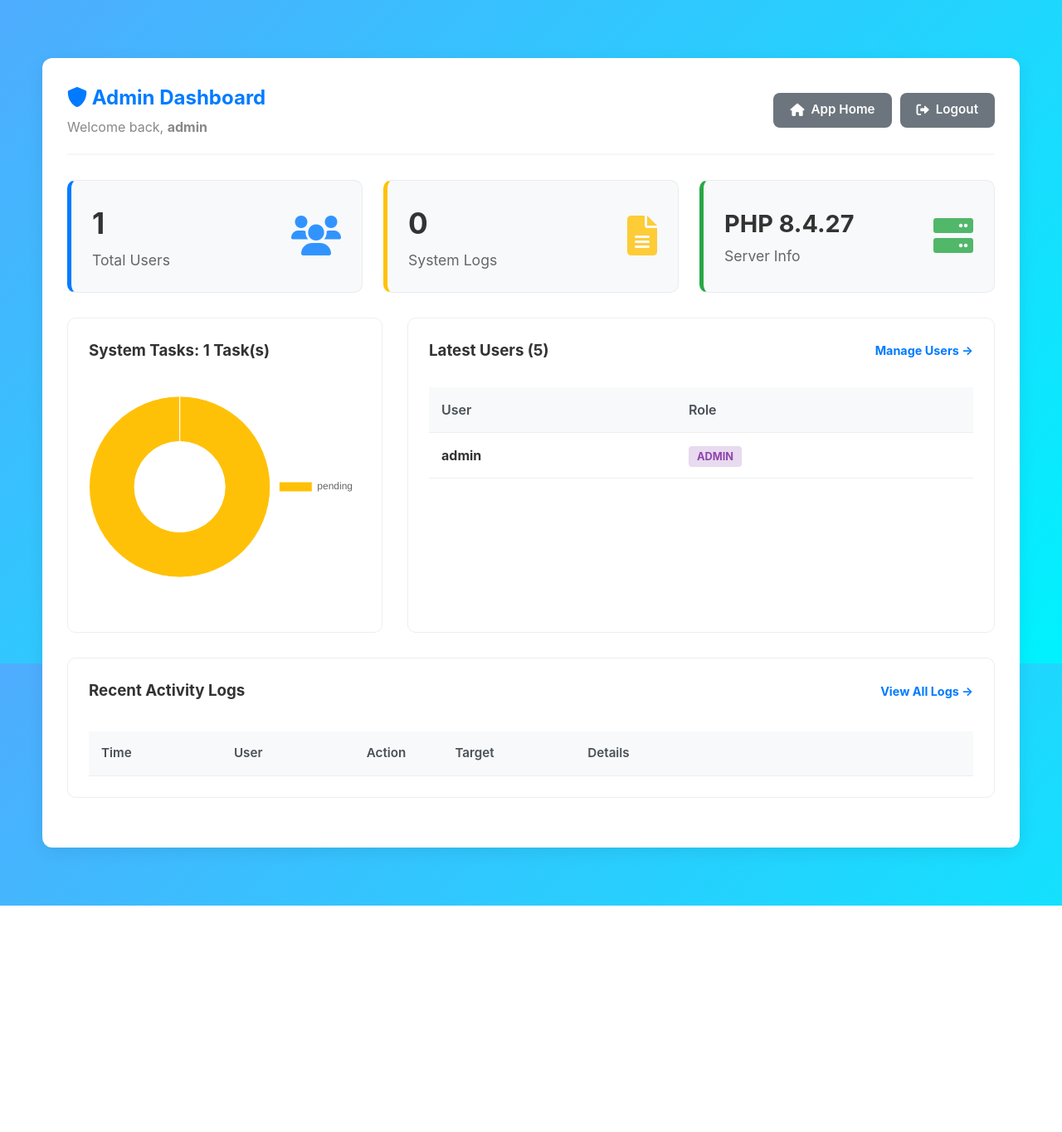
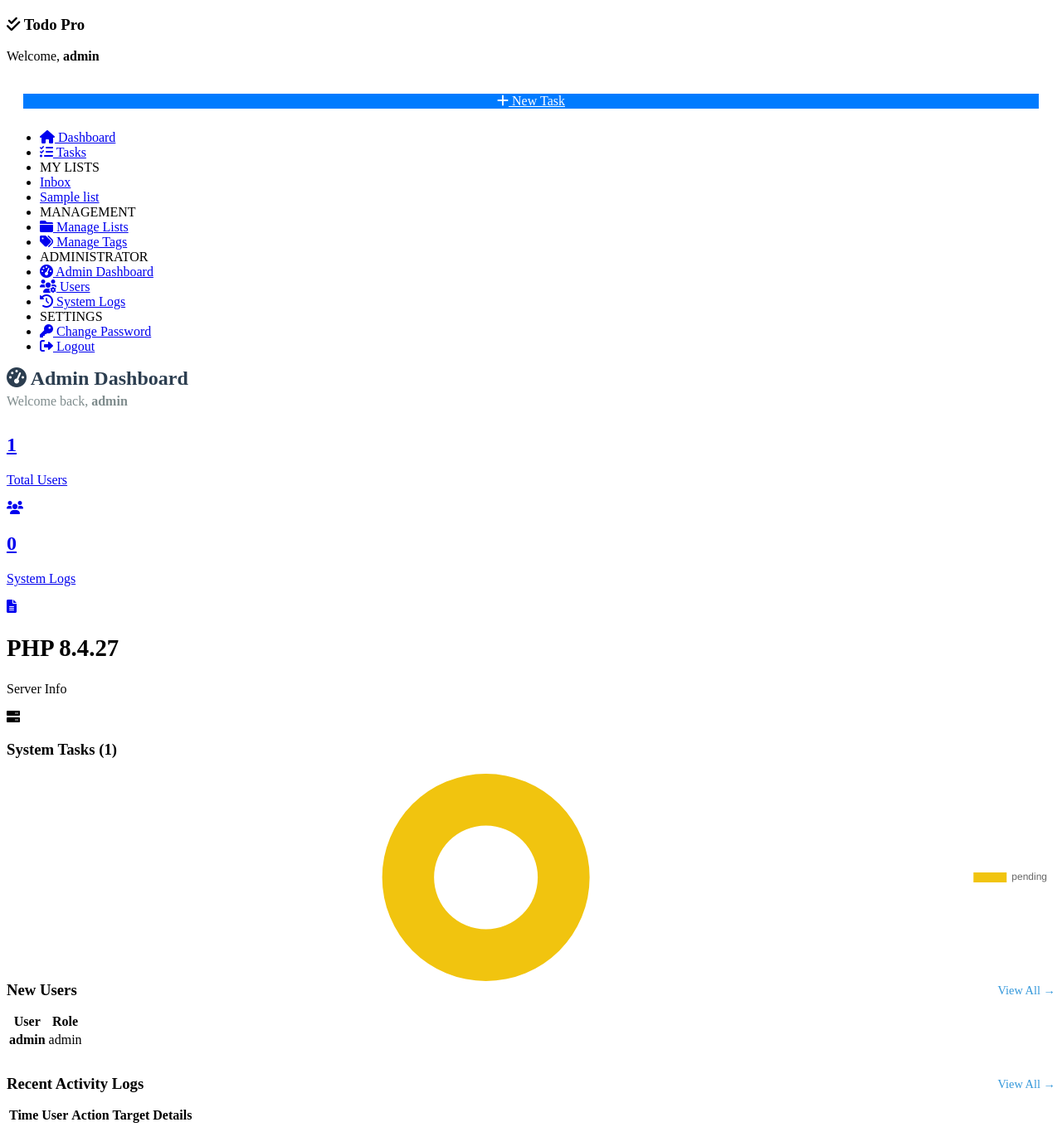
Before and after one commit to MinhQuanhehehe/project1, a PHP site: page /admin/admin.php in a window 1280 px wide. Shown: the whole page at 83% size. Before the commit the page ends 1092 px from the top, so only its background shows below. Run offline with PHP 8.4, Linux system fonts and the light colour scheme; a user stored in the database is signed in; data comes from the database, SQL or seed files in the repository; tables that the repository leaves empty hold one stand-in row (values such as "Sample post"); data that the repository does not hold is empty.

Commit message:
Update admin.php

```diff
--- a/todolist/admin/admin.php
+++ b/todolist/admin/admin.php
@@ -4,7 +4,7 @@ global $conn;
 include '../config/db_connect.php';
 
 if (!isset($_SESSION['role']) || $_SESSION['role'] !== 'admin') {
-    header("Location: home.php");
+    header("Location: ../home.php");
     exit;
 }
 
@@ -37,110 +37,66 @@ $logs_result = $conn->query("SELECT l.*, u.username FROM ActivityLogs l LEFT JOI
 <html lang="en">
 <head>
     <meta charset="UTF-8">
-    <title>Admin Dashboard - Todo App Pro</title>
-    <link rel="stylesheet" href="../assets/css/style.css">
+    <title>Admin Dashboard</title>
+    <link rel="stylesheet" href="../assets/css/style1.css?v=1.0">
     <link rel="stylesheet" href="https://cdnjs.cloudflare.com/ajax/libs/font-awesome/6.0.0/css/all.min.css">
     <script src="https://cdn.jsdelivr.net/npm/chart.js"></script>
+</head>
+<body>
 
-    <style>
-        .admin-container {
-            width: 95%; max-width: 1600px;
-            margin: 30px auto;
-            background: #fff; padding: 30px; border-radius: 12px;
-            box-shadow: 0 5px 20px rgba(0,0,0,0.08);
-        }
+<?php
+$path_to_root = '../';
+include '../includes/sidebar.php';
+?>
 
-        .card-grid { display: grid; grid-template-columns: repeat(auto-fit, minmax(280px, 1fr)); gap: 25px; margin-bottom: 30px; }
-        .dash-card { background: #f8f9fa; padding: 25px; border-radius: 10px; border: 1px solid #e9ecef; display: flex; justify-content: space-between; align-items: center; transition: transform 0.2s; }
-        .dash-card:hover { transform: translateY(-3px); box-shadow: 0 5px 15px rgba(0,0,0,0.05); }
-        .dash-card h2 { font-size: 2.2rem; margin: 0; color: #333; }
-        .dash-card p { color: #666; margin: 5px 0 0; font-size: 1.1em; }
-        .dash-icon { font-size: 3rem; opacity: 0.8; }
-
-        .dashboard-row { display: flex; gap: 30px; flex-wrap: wrap; margin-bottom: 30px; }
-        .dashboard-col-chart { flex: 1; min-width: 350px; background: #fff; border: 1px solid #eee; border-radius: 10px; padding: 25px; }
-        .dashboard-col-users { flex: 2; min-width: 500px; background: #fff; border: 1px solid #eee; border-radius: 10px; padding: 25px; }
-
-        table { width: 100%; border-collapse: collapse; margin-top: 15px; }
-        th, td { padding: 15px; text-align: left; border-bottom: 1px solid #eee; }
-        th { background: #f8f9fa; font-weight: 600; color: #495057; }
-
-        .role-badge { padding: 5px 10px; border-radius: 4px; font-size: 0.8rem; font-weight: bold; text-transform: uppercase; }
-        .badge-admin { background: #e8daef; color: #8e44ad; }
-        .badge-user { background: #d1ecf1; color: #0c5460; }
-
-        .badge-log { padding: 4px 10px; border-radius: 4px; font-size: 0.75rem; font-weight: bold; text-transform: uppercase; display: inline-block; width: 90px; text-align: center; }
-        .c-create   { background: #d4edda; color: #155724; }
-        .c-update   { background: #cce5ff; color: #004085; }
-        .c-delete   { background: #f8d7da; color: #721c24; }
-        .c-login    { background: #fff3cd; color: #856404; }
-        .c-register { background: #e8daef; color: #6f42c1; border: 1px solid #d2b4de; }
-
-        .header-actions { display: flex; gap: 10px; }
-    </style>
-</head>
-<body style="background-color: #f4f6f9;">
-
-<div class="admin-container">
-
-    <div style="display: flex; justify-content: space-between; align-items: center; margin-bottom: 30px; border-bottom: 2px solid #f4f6f9; padding-bottom: 20px;">
-        <div>
-            <h2 style="color: #007bff; margin-bottom: 5px;"><i class="fas fa-shield-alt"></i> Admin Dashboard</h2>
-            <span style="color: #888; font-size: 1rem;">Welcome back, <strong><?php echo $_SESSION['username']; ?></strong></span>
+<div class="main-content">
+    <div style="margin-bottom: 30px;">
+        <h2 style="color: #2c3e50; margin: 0;"><i class="fas fa-tachometer-alt"></i> Admin Dashboard</h2>
+        <p style="color: #7f8c8d; margin-top: 5px;">Welcome back, <strong><?php echo $_SESSION['username']; ?></strong></p>
     </div>
 
-        <div class="header-actions">
-            <a href="../home.php" class="btn btn-secondary"><i class="fas fa-home"></i> App Home</a>
-            <a href="../auth/logout.php" class="btn btn-secondary"><i class="fas fa-sign-out-alt"></i> Logout</a>
+    <div class="card-grid">
+        <a href="manage_users.php" class="dash-card card-users">
+            <div>
+                <h2><?php echo $stats['users']; ?></h2>
+                <p>Total Users</p>
+            </div>
+            <div class="dash-icon"><i class="fas fa-users"></i></div>
+        </a>
+
+        <a href="logs.php" class="dash-card card-logs">
+            <div>
+                <h2><?php echo $stats['logs']; ?></h2>
+                <p>System Logs</p>
+            </div>
+            <div class="dash-icon"><i class="fas fa-file-alt"></i></div>
+        </a>
+
+        <div class="dash-card card-server">
+            <div>
+                <h2 style="font-size: 1.8rem;">PHP <?php echo phpversion(); ?></h2>
+                <p>Server Info</p>
+            </div>
+            <div class="dash-icon"><i class="fas fa-server"></i></div>
         </div>
     </div>
 
-    <div class="card-grid">
-        <a href="manage_users.php" style="text-decoration: none; color: inherit;">
-            <div class="dash-card" style="border-left: 5px solid #007bff; cursor: pointer;">
-                <div><h2><?php echo $stats['users']; ?></h2><p>Total Users</p></div>
-                <div class="dash-icon" style="color: #007bff;"><i class="fas fa-users"></i></div>
-            </div>
-        </a>
-
-        <a href="logs.php" style="text-decoration: none; color: inherit;">
-            <div class="dash-card" style="border-left: 5px solid #ffc107; cursor: pointer;">
-                <div><h2><?php echo $stats['logs']; ?></h2><p>System Logs</p></div>
-                <div class="dash-icon" style="color: #ffc107;"><i class="fas fa-file-alt"></i></div>
-            </div>
-        </a>
-
-        <div class="dash-card" style="border-left: 5px solid #28a745;">
-            <div><h4 style="margin:0; font-size: 1.8rem;">PHP <?php echo phpversion(); ?></h4><p>Server Info</p></div>
-            <div class="dash-icon" style="color: #28a745;"><i class="fas fa-server"></i></div>
-        </div>
-    </div>
-
-    <div class="dashboard-row">
-
-        <div class="dashboard-col-chart">
-            <h3 style="margin-top: 0; color: #333;">
-                System Tasks: <strong><?php echo number_format($total_system_tasks); ?> Task(s)</strong>
-            </h3>
-
-            <div style="height: 300px; position: relative;">
+    <div class="dashboard-row" style="margin-bottom: 30px;">
+        <div class="dashboard-col">
+            <h3 class="panel-title">System Tasks (<?php echo number_format($total_system_tasks); ?>)</h3>
+            <div style="height: 250px; position: relative;">
                 <canvas id="taskChart"></canvas>
             </div>
         </div>
 
-        <div class="dashboard-col-users">
+        <div class="dashboard-col">
             <div style="display: flex; justify-content: space-between; align-items: center; margin-bottom: 15px;">
-                <h3 style="margin-top: 0; color: #333;">Latest Users (5)</h3>
-                <a href="manage_users.php" style="font-size: 0.9em; text-decoration: none; color: #007bff; font-weight: bold;">Manage Users &rarr;</a>
+                <h3 class="panel-title" style="margin:0; border:none;">New Users</h3>
+                <a href="manage_users.php" style="font-size: 0.9em; text-decoration: none; color: #3498db;">View All &rarr;</a>
             </div>
-
-            <div style="overflow-x: auto;">
-                <table>
+            <table class="table-clean">
                 <thead>
-                    <tr>
-                        <th>User</th>
-                        <th>Role</th>
-                    </tr>
+                <tr><th>User</th><th>Role</th></tr>
                 </thead>
                 <tbody>
                 <?php while($u = $users_result->fetch_assoc()): ?>
@@ -160,50 +116,52 @@ $logs_result = $conn->query("SELECT l.*, u.username FROM ActivityLogs l LEFT JOI
             </table>
         </div>
     </div>
-    </div>
 
-    <div class="dashboard-row">
-        <div style="width: 100%; background: #fff; border: 1px solid #eee; border-radius: 10px; padding: 25px;">
-            <div style="display: flex; justify-content: space-between; align-items: center; margin-bottom: 20px;">
-                <h3 style="margin-top: 0; color: #333;">Recent Activity Logs</h3>
-                <a href="logs.php" style="font-size: 0.9em; text-decoration: none; color: #007bff; font-weight: bold;">View All Logs &rarr;</a>
+    <div class="dashboard-col" style="width: 100%;">
+        <div style="display: flex; justify-content: space-between; align-items: center; margin-bottom: 15px;">
+            <h3 class="panel-title" style="margin:0; border:none;">Recent Activity Logs</h3>
+            <a href="logs.php" style="font-size: 0.9em; text-decoration: none; color: #3498db;">View All &rarr;</a>
         </div>
 
         <div style="overflow-x: auto;">
-                <table style="font-size: 0.95em;">
+            <table class="table-clean">
                 <thead>
                 <tr>
-                        <th style="width: 15%;">Time</th>
-                        <th style="width: 15%;">User</th>
-                        <th style="width: 10%;">Action</th>
-                        <th style="width: 15%;">Target</th>
+                    <th>Time</th>
+                    <th>User</th>
+                    <th>Action</th>
+                    <th>Target</th>
                     <th>Details</th>
                 </tr>
                 </thead>
                 <tbody>
                 <?php while($log = $logs_result->fetch_assoc()):
-                        $badge = 'c-update';
-                        switch($log['action_type']) {
-                            case 'CREATE':   $badge = 'c-create'; break;
-                            case 'UPDATE':   $badge = 'c-update'; break;
-                            case 'DELETE':   $badge = 'c-delete'; break;
-                            case 'LOGIN':    $badge = 'c-login'; break;
-                            case 'REGISTER': $badge = 'c-register'; break;
-                        }
+                    // Badge Logic
+                    $bg = '#eee'; $color = '#333';
+                    if($log['action_type'] == 'DELETE') { $bg = '#ffebee'; $color = '#c62828'; }
+                    if($log['action_type'] == 'CREATE') { $bg = '#e8f5e9'; $color = '#2e7d32'; }
+                    if($log['action_type'] == 'LOGIN')  { $bg = '#e3f2fd'; $color = '#1565c0'; }
                     ?>
                     <tr>
-                            <td style="color:#888; white-space:nowrap;"><?php echo date("d/m H:i", strtotime($log['created_at'])); ?></td>
-                            <td><?php echo htmlspecialchars($log['username'] ?? 'System'); ?></td>
+                        <td style="color: #999; font-size: 0.9em; white-space: nowrap;">
+                            <?php echo date("M d, H:i", strtotime($log['created_at'])); ?>
+                        </td>
+                        <td style="font-weight: 600;"><?php echo htmlspecialchars($log['username'] ?? 'System'); ?></td>
                         <td>
-                                <span class="badge-log <?php echo $badge; ?>"><?php echo $log['action_type']; ?></span>
+                            <span style="background: <?php echo $bg; ?>; color: <?php echo $color; ?>; padding: 3px 8px; border-radius: 4px; font-size: 0.75rem; font-weight: bold;">
+                                <?php echo $log['action_type']; ?>
+                            </span>
                         </td>
-                            <td><?php echo htmlspecialchars($log['target_table']); ?></td>
-                            <td><?php echo htmlspecialchars($log['details']); ?></td>
+                        <td style="color: #555;">
+                            <?php echo htmlspecialchars($log['target_table']); ?>
+                        </td>
+                        <td style="color: #666; font-size: 0.95em;">
+                            <?php echo htmlspecialchars($log['details']); ?>
+                        </td>
                     </tr>
                 <?php endwhile; ?>
                 </tbody>
             </table>
-            </div>
         </div>
     </div>
 
@@ -211,14 +169,14 @@ $logs_result = $conn->query("SELECT l.*, u.username FROM ActivityLogs l LEFT JOI
 
 <script>
     const ctx = document.getElementById('taskChart').getContext('2d');
-    const taskChart = new Chart(ctx, {
+    new Chart(ctx, {
         type: 'doughnut',
         data: {
             labels: <?php echo $json_chart_labels; ?>,
             datasets: [{
                 data: <?php echo $json_chart_values; ?>,
-                backgroundColor: ['#ffc107', '#17a2b8', '#28a745', '#dc3545'],
-                borderWidth: 1
+                backgroundColor: ['#f1c40f', '#3498db', '#2ecc71', '#e74c3c'],
+                borderWidth: 0
             }]
         },
         options: {
```
Lines whose indentation alone changed are shown as unchanged.
